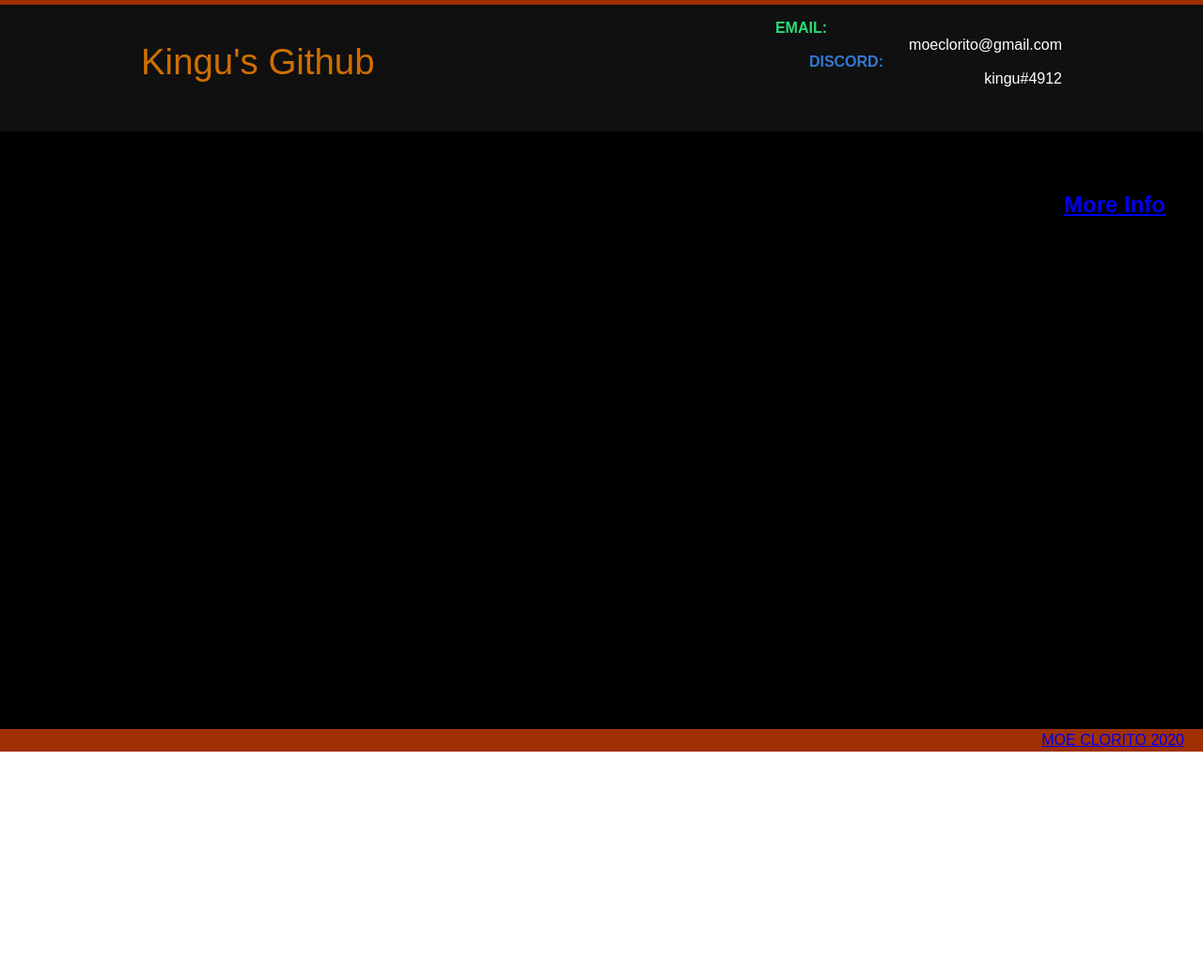
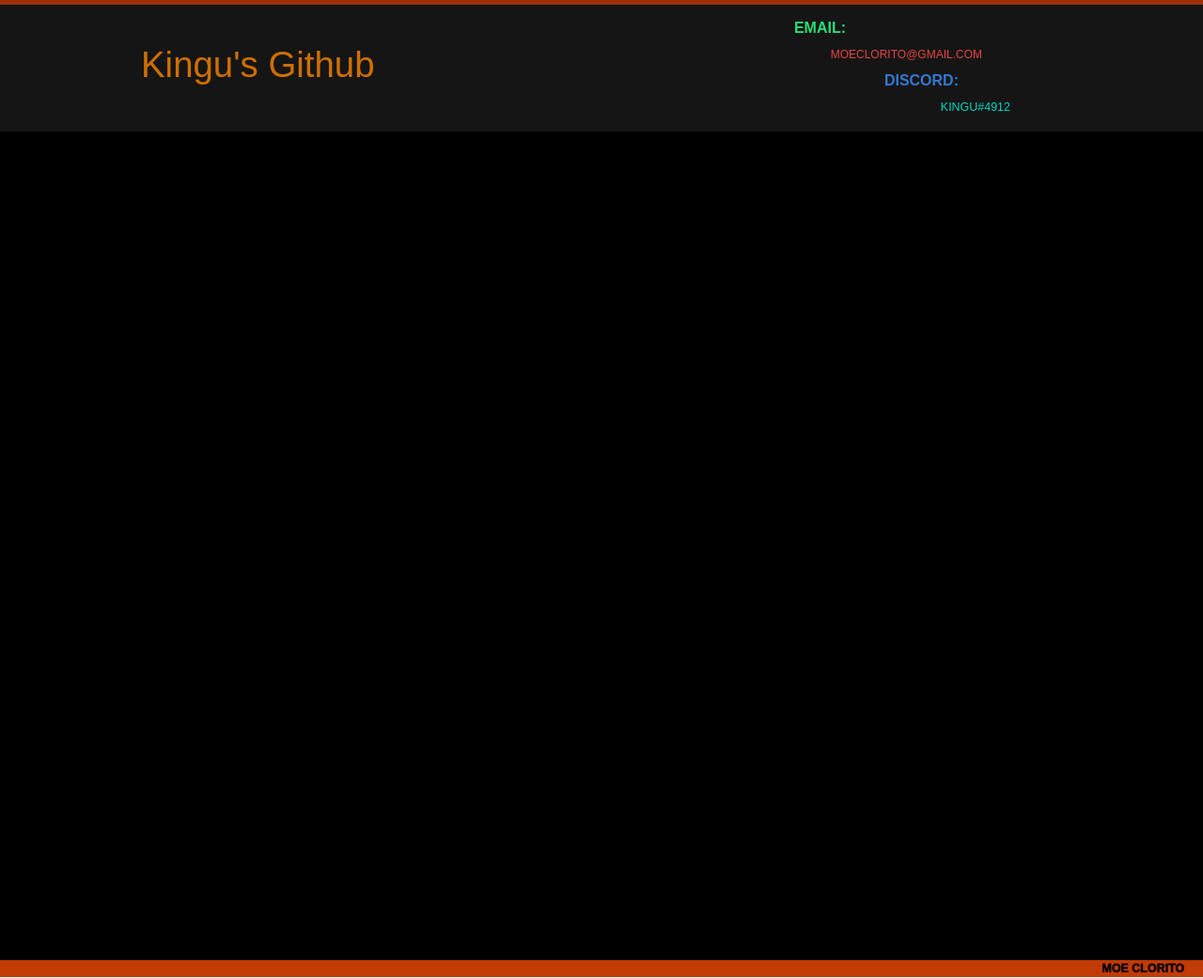
Before and after one commit to kings177/kings177.github.io, a plain HTML site: page index.html in a window 1280 px wide. Shown: the top 1041 px of the page at 94% size. Before the commit the page ends 800 px from the top, so only its background shows below. Drawn offline with Linux system fonts and the light colour scheme.

Commit message:
some cleanings

```diff
--- a/assets/css/index.css
+++ b/assets/css/index.css
@@ -1,14 +1,28 @@
-* {
+ * {
     font-family: 'Oswald', sans-serif;
     box-sizing: border-box;
 }
 
+::-webkit-scrollbar{
+    width: 1px;
+}
+::-webkit-scrollbar-track{
+    box-shadow: inset 0 0 1px rgb(65, 64, 64);
+    border-radius: 1px;
+}
+::-webkit-scrollbar-thumb{
+    background: rgb(0, 6, 80);
+    border-radius: 1px;
+}
+::-webkit-scrollbar-thumb:hover{
+background: #41007e;
+}
+
 body {
-    height: 100vh;
+    height: 130vh;
     margin: 0px;
     display: grid;
-    grid-template-rows: 140px 1fr 24px;
-    grid-template-columns: 1fr;
+    grid-template-rows: 140px 1fr 18px;
     grid-template-areas:
     "header"
     "main"
@@ -20,40 +34,15 @@ body {
 }
 
 .wrapper {
-    color: rgb(255, 255, 255);
-    background-color: rgba(0, 0, 0, 0.938);
+    background-color: rgba(0, 0, 0, 0.918);
     border-top: 5px solid rgb(158, 47, 3);
-    display: block;
-    position: relative;
-    width: 100%;
-
 }
 
 .header {
-    grid-area: header;
-    background-color: rgb rgb(0, 0, 0);
-    display: block;
-    margin: 0 auto;
-    clear: both;
-    flex-direction: column;
-    justify-content: center;
 }
 
 .topleft {
     font-size: 1.2rem;
-    display: flex;
-    flex-direction: column;
-    justify-content: flex;
-    align-items: left center;
-    text-align: left;
-    margin-right: 10px;
-    margin: 0;
-    padding: 0;
-    line-height: 1;
-    color: inherit;
-    outline: none;
-    border-radius: 7px;
-    word-wrap: break-word;
     float: left;
 }
 .title {
@@ -75,16 +64,25 @@ body {
 }
 
 .email {
-    padding-right: 250px;
+    position: sticky;
+    padding-right: 230px;
     color: rgb(41, 221, 116);
 }
+.emailbr {
+    font-size: 0.75rem;
+    padding-right: 85px;
+
+    color: rgb(228, 68, 68);
+}
 .discord {
-    padding-right: 190px;
+    position: sticky;
+    padding-right: 110px;
     color: rgb(51, 120, 211);
 }
-
-.emailbr {
-    padding-right: 200px;
+.discordbr {
+    font-size: 0.78rem;
+    padding-right: 55px;
+    color: rgba(0, 255, 234, 0.815);
 }
 
 .main {
@@ -96,21 +94,29 @@ body {
     text-align: right;
     margin-bottom: 10px;
     border-radius: 7px;
+    position: relative;
+    top: 950px;
+    left: 25px;
 }
-.interacives > h2 > li > a {
+.interactives > h2 > ul > li > a {
+    display: right;
+    text-decoration: none;
     list-style: none;
-    display: flex;
-    text-decoration: none;
+    color: aliceblue;
 }
 
 .footer {
     grid-area: footer;
-    background-color: rgb(158, 47, 3);
+    background-color: rgb(194, 58, 4);
     display: flex;
     justify-content: flex-end;
+    align-items: center;
+    padding-right: 20px;
+    list-style: none;
+}
+.footer > a {
+    font-size: 0.78rem;
+    font-weight: 1000;
+    color: rgb(0, 0, 0);
     text-decoration: none;
-    align-items: center;
-    list-style: none;
-    padding-right: 20px;
-    color: rgb(255, 255, 255);
 }
--- a/index.html
+++ b/index.html
@@ -15,7 +15,7 @@
                 <div id="toplleft" class="topleft">
                     <h1>
                         <b>
-                            <a href="https://github.com/kings177" class="title">Kingu's Github</a>
+                            <a href="https://github.com/kings177" target="_blank" rel="noopener noreferrer" class="title">Kingu's Github</a>
                         </b>
                     </h1>
                 </div>
@@ -25,13 +25,13 @@
                         <li>
                             <strong class="email">EMAIL:</strong>
 
-                            <br class="emailbr">moeclorito@gmail.com</br>
+                            <p class="emailbr">MOECLORITO@GMAIL.COM</p>
 
                         </li>
                         <li>
                             <strong class="discord">DISCORD:</strong>
 
-                            <br class="discordbr">kingu#4912</br>
+                            <p class="discordbr">KINGU#4912</p>
                         </li>
                     </ul>
                 </div>
@@ -61,6 +61,6 @@
         </main>
 
         <footer class="footer">
-           <a href="index.html">MOE CLORITO 2020</a>
+           <a href="https://github.com/Moe-Clorito/" target="_blank" rel="noopener noreferrer">MOE CLORITO</a>
     </body>
 </html>
```
